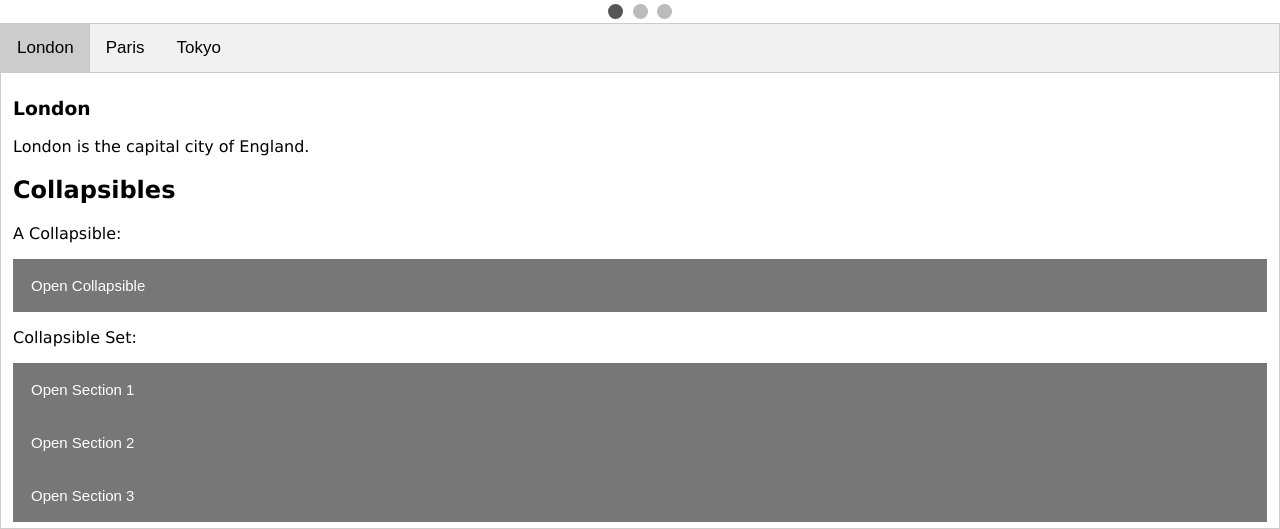
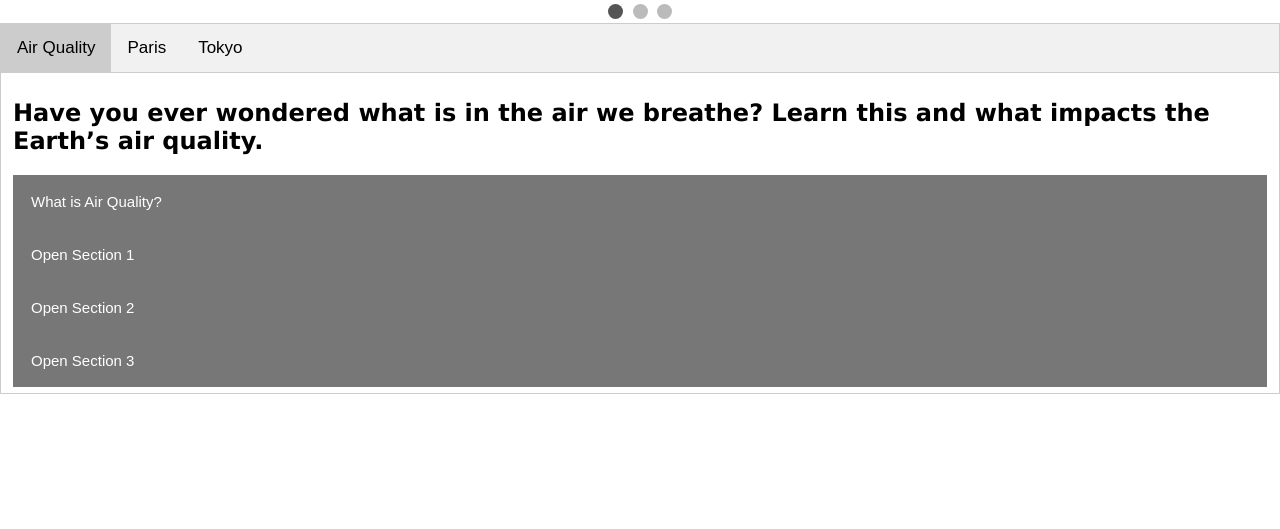
Before and after one commit to Vijaya0110/Air-Pollution-and-Climate-Change, a Flask app: page / in a window 1280 px wide. Shown: the part 604-1133 px from the top of the page. After the commit the page ends 998 px from the top, so only its background shows below. Run offline with Flask 2, Linux system fonts and the light colour scheme.

Commit message:
Update start.html

```diff
--- a/templates/start.html
+++ b/templates/start.html
@@ -89,24 +89,28 @@ function showSlides(n) {
   showSlides(slideIndex);
   </script>
 <div class="tab">
-  <button class="tablinks" onclick="openTab(event, 'London')" id="defaultOpen">London</button>
+  <button class="tablinks" onclick="openTab(event, 'Air_Quality')" id="defaultOpen">Air Quality</button>
   <button class="tablinks" onclick="openTab(event, 'Paris')">Paris</button>
   <button class="tablinks" onclick="openTab(event, 'Tokyo')">Tokyo</button>
 </div>
 
-<div id="London" class="tabcontent">
-  <h3>London</h3>
-  <p>London is the capital city of England.</p>
+<div id="Air_Quality" class="tabcontent">
+<h2>Have you ever wondered what is in the air we breathe? Learn this and what impacts the Earth’s air quality.</h2>
+<button type="button" class="collapsible">What is Air Quality?</button>
+<div class="content">
+  <p>When air quality is good, the air is clear and contains only small amounts of solid particle and chemical pollutants. Poor air quality, which contains high levels of pollutants, is often hazy and dangerous to health and the environment. Air quality is described according to the Air Quality Index (AQI), which is based on the concentration of pollutants present in the air at a particular location.</p>
+  <p/>
+  <b>Why Does Air Quality Change?</b>
+  <p>Because air is always moving, air quality can change from day to day, or even from one hour to the next. For a specific location, the air quality is a direct result of both how air moves through the area and how people are influencing the air. </p>
+  <b>Humans Affect Air Quality</b>
+<p>Geographic features such as mountain ranges, coastlines, and land use can cause air pollutants to concentrate in or disperse from an area. However, the types and amounts of pollutants entering the air have a much larger impact on air quality. Natural sources, such as volcanic activity or dust storms, add some pollutants to the air, but most pollutants come from human activity. Vehicle exhaust, smoke from coal power plants, and toxic gases from industry are examples of human-made air pollutants.</p>
 
-  <h2>Collapsibles</h2>
+  <b>Winds Affect Air Quality</b>
+<p>Wind patterns have an impact on air quality because winds move air pollution around. For example, a coastal area with an inland mountain range may have more air pollution during the day when sea breezes push pollutants over land and lower air pollution in the evenings because the direction of the breeze reverses. Land breezes in the evenings push air pollution out over the ocean.</p>
 
-<p>A Collapsible:</p>
-<button type="button" class="collapsible">Open Collapsible</button>
-<div class="content">
-  <p>Lorem ipsum dolor sit amet, consectetur adipisicing elit, sed do eiusmod tempor incididunt ut labore et dolore magna aliqua. Ut enim ad minim veniam, quis nostrud exercitation ullamco laboris nisi ut aliquip ex ea commodo consequat.</p>
-</div>
-
-<p>Collapsible Set:</p>
+  <b>Temperature Affects Air Quality</b>
+<p>Temperature can also affect air quality. In urban areas, air quality is often worse in the winter months. When the air temperature is cooler, exhaust pollutants can be trapped close to the surface beneath a layer of dense, cold air. In summer months, heated air rises and disperses pollutants from the Earth’s surface through the upper troposphere, and increased sunlight results in more harmful ground-level ozone.</p>
+  </div>
 <button type="button" class="collapsible">Open Section 1</button>
 <div class="content">
   <p>Lorem ipsum dolor sit amet, consectetur adipisicing elit, sed do eiusmod tempor incididunt ut labore et dolore magna aliqua. Ut enim ad minim veniam, quis nostrud exercitation ullamco laboris nisi ut aliquip ex ea commodo consequat.</p>
```
